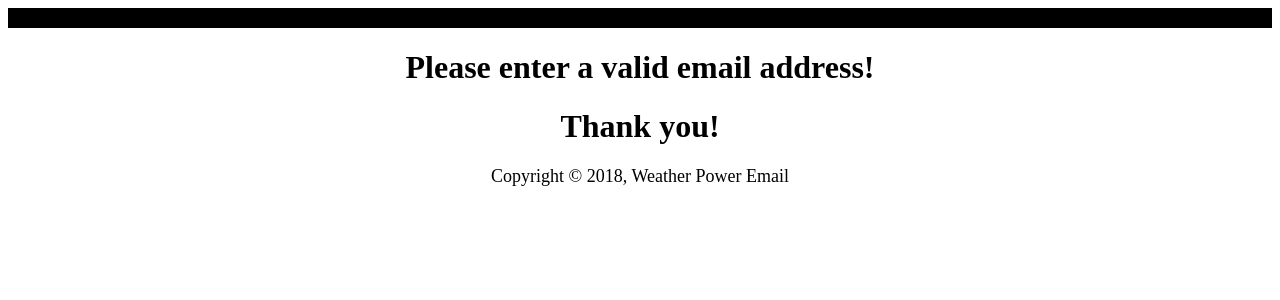
After one commit to JunboLarryLi/KlaviyoApps, a Django app: template weatherApp/templates/invalid_email.html in a window 1280 px wide. The commit adds this page. Shown: the top 300 px of the page. Run offline with Django 3.2, Linux system fonts and the light colour scheme; the template is opened without the code that fills it, so the values that code supplies are empty.

Commit message:
UI improve

```diff
--- a/klaviyo/settings.py
+++ b/klaviyo/settings.py
@@ -135,6 +135,7 @@ USE_TZ = True
 STATIC_URL = '/static/'
 
 # Email Configuration
+# https://www.lifewire.com/what-are-the-gmail-smtp-settings-1170854
 EMAIL_HOST = "smtp.gmail.com"
 EMAIL_HOST_USER = "klaviyo2018junbo@gmail.com"
 EMAIL_HOST_PASSWORD = "klaviyo2018"
--- /dev/null
+++ b/weatherApp/templates/invalid_email.html
@@ -0,0 +1,30 @@
+<!DOCTYPE html>
+<html>
+<head>
+	<title>Weather App</title>
+	<meta name="description" content="Klaviyo Weather App">
+	<style type="text/css">
+		#main-header{
+			text-align:center;
+			background-color:black;
+			color:white;
+			padding:10px;
+		}
+
+		#main-footer{
+			text-align: center;
+			font-size:18px;
+		}
+	</style>
+</head>
+<body>
+	<header id="main-header">
+		<!-- <h1>Weather Power Email</h1> -->
+	</header>
+  <h1 style="text-align:center"> Please enter a valid email address! </h1>
+  <h1 style="text-align:center"> Thank you! </h1>
+	<footer id="main-footer">
+		<p>Copyright &copy; 2018, Weather Power Email</p>
+	</footer>
+</body>
+</html>
--- a/weatherApp/utilities.py
+++ b/weatherApp/utilities.py
@@ -126,12 +126,9 @@ def send_emails():
             subject = "Enjoy a discount on us."
             msg = populate_msg('normal', record, city, state)
 
-        ''' Populate message filed'''
-        msg = "Hi there, we find out that the weather in {},{} is {}, and the degree is {} F. Time to enjoy our discount!".format(city, state, record['cur_weather'], record['cur_temp'])
-
         ''' User Django API to sent out emails'''
         print 'Successfully sent to ' + str(user.email) + ": " + str(user.location)
-        # send_mail(subject, msg, "klaviyo2018junbo@gmail.com", recipient, fail_silently=False)
+        send_mail(subject, msg, "klaviyo2018junbo@gmail.com", recipient, fail_silently=False)
 
 def populate_msg(grade, record, city, state):
     """
```
Also changed, not shown: weatherApp/templates/index.html (+31 -1 lines), weatherApp/views.py (+8 -2 lines), 6 other files.
